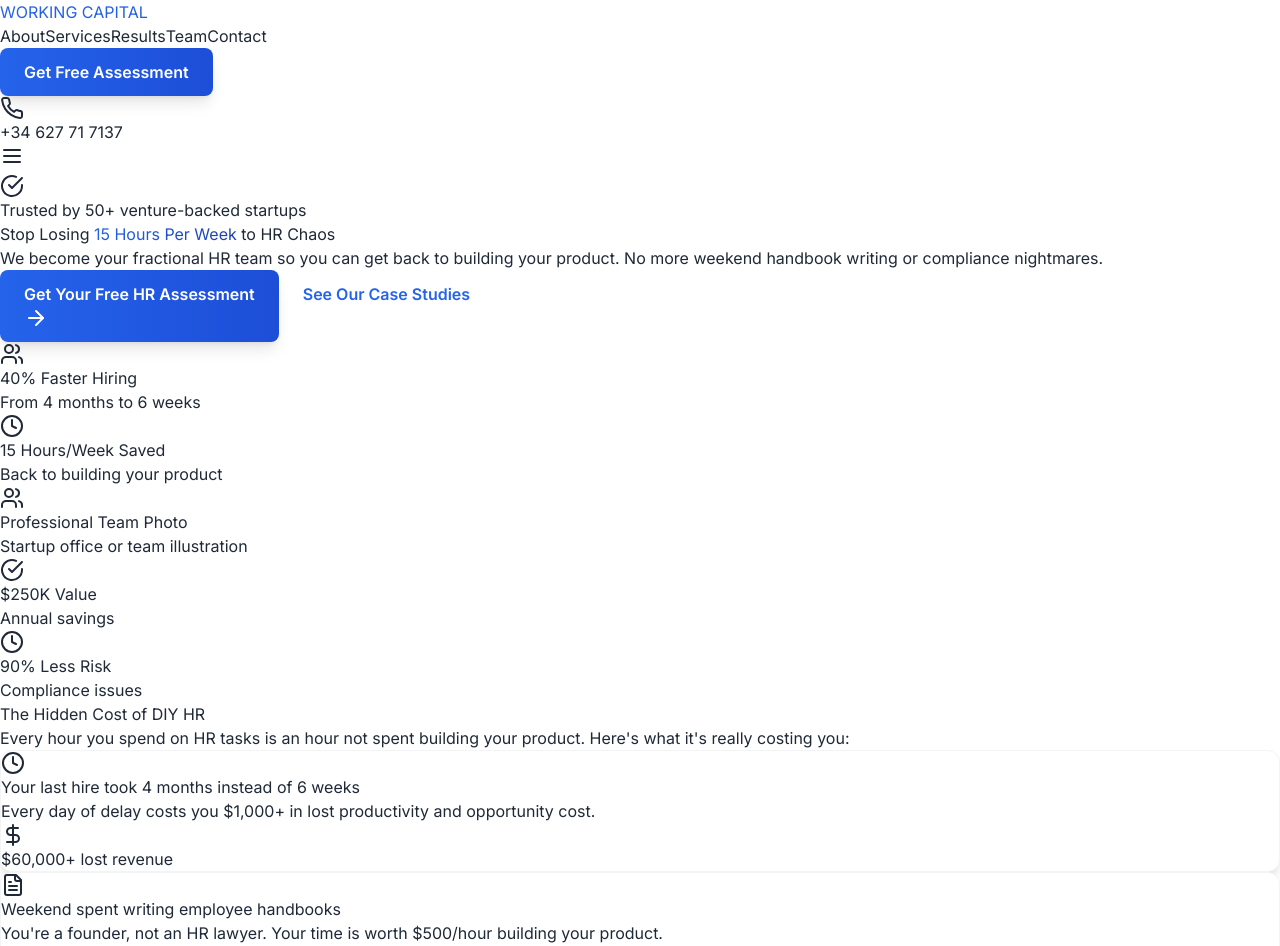
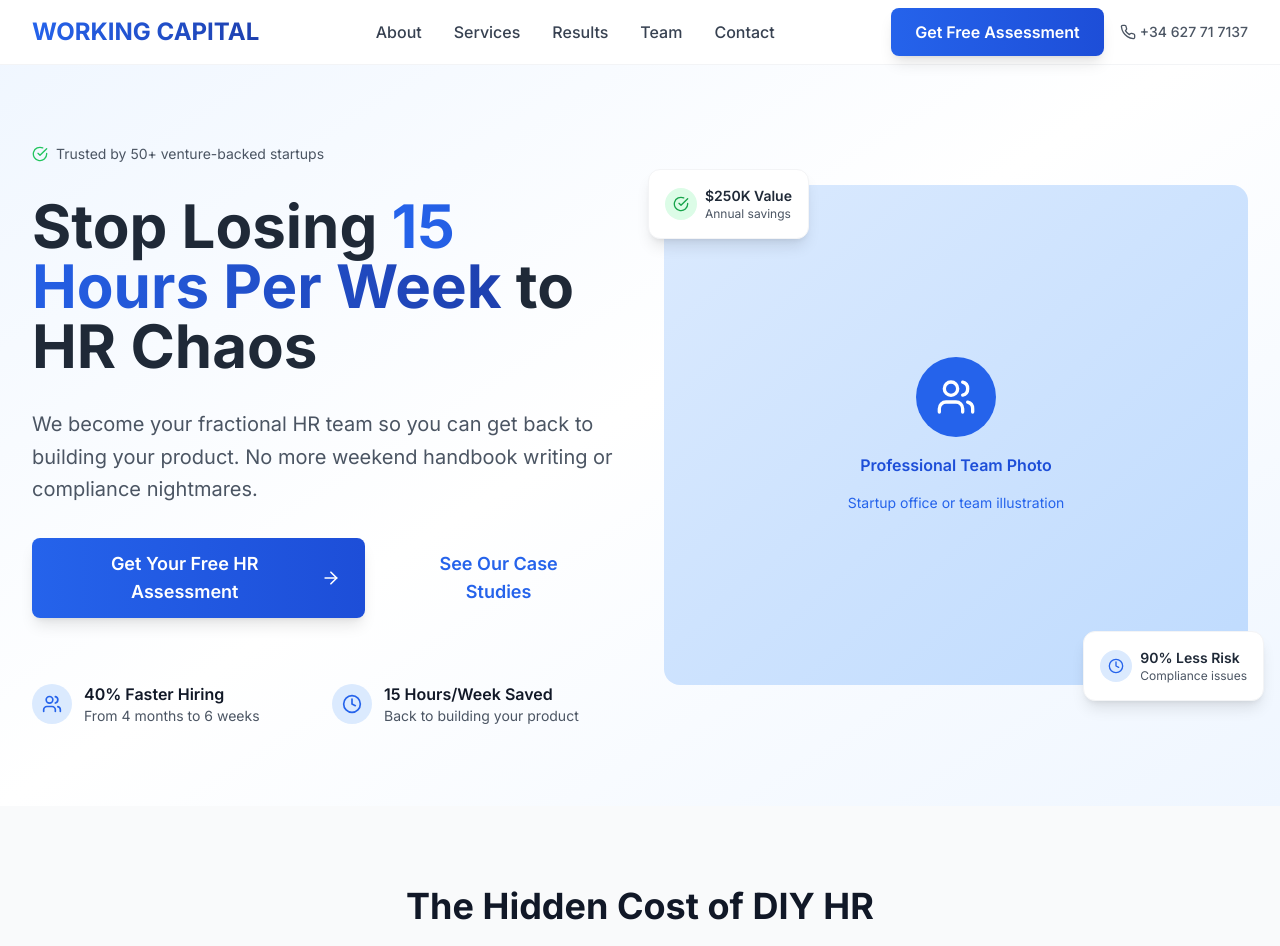
Before and after one commit to peter-workingcapital/workingcapital-website4, a Next.js app: page / in a window 1280 px wide. Shown: the top 946 px of the page. Built offline with nearby package versions, Linux system fonts and the light colour scheme.

Commit message:
Add files via upload

```diff
--- /dev/null
+++ b/globals.css
@@ -0,0 +1,111 @@
+@import url('https://fonts.googleapis.com/css2?family=Inter:wght@400;500;600;700;800&display=swap');
+@tailwind base;
+@tailwind components;
+@tailwind utilities;
+
+:root {
+  --primary-blue: #2563eb;
+  --secondary-blue: #1d4ed8;
+  --text-primary: #1f2937;
+  --text-secondary: #6b7280;
+  --background: #ffffff;
+  --accent: #f59e0b;
+}
+
+* {
+  box-sizing: border-box;
+  padding: 0;
+  margin: 0;
+}
+
+html,
+body {
+  max-width: 100vw;
+  overflow-x: hidden;
+  font-family: 'Inter', sans-serif;
+}
+
+body {
+  color: var(--text-primary);
+  background: var(--background);
+}
+
+a {
+  color: inherit;
+  text-decoration: none;
+}
+
+/* Custom scrollbar */
+::-webkit-scrollbar {
+  width: 8px;
+}
+
+::-webkit-scrollbar-track {
+  background: #f1f1f1;
+}
+
+::-webkit-scrollbar-thumb {
+  background: #c1c1c1;
+  border-radius: 4px;
+}
+
+::-webkit-scrollbar-thumb:hover {
+  background: #a8a8a8;
+}
+
+/* Smooth scrolling */
+html {
+  scroll-behavior: smooth;
+}
+
+/* Custom button styles */
+.btn-primary {
+  @apply bg-gradient-to-r from-primary-600 to-primary-700 text-white font-semibold py-3 px-6 rounded-lg shadow-lg hover:shadow-xl transform hover:-translate-y-0.5 transition-all duration-200;
+}
+
+.btn-secondary {
+  @apply border-2 border-primary-600 text-primary-600 font-semibold py-3 px-6 rounded-lg hover:bg-primary-600 hover:text-white transition-all duration-200;
+}
+
+.btn-ghost {
+  @apply text-primary-600 font-semibold py-3 px-6 rounded-lg hover:bg-primary-50 transition-all duration-200;
+}
+
+/* Card styles */
+.card {
+  @apply bg-white rounded-xl shadow-lg hover:shadow-xl transition-all duration-300 border border-gray-100;
+}
+
+.card-hover {
+  @apply transform hover:-translate-y-2 transition-all duration-300;
+}
+
+/* Gradient text */
+.gradient-text {
+  @apply bg-gradient-to-r from-primary-600 to-primary-800 bg-clip-text text-transparent;
+}
+
+/* Animation utilities */
+.animate-fade-in {
+  animation: fadeIn 0.6s ease-in-out;
+}
+
+.animate-slide-up {
+  animation: slideUp 0.6s ease-out;
+}
+
+/* Keyframes */
+@keyframes fadeIn {
+  from { opacity: 0; }
+  to { opacity: 1; }
+}
+
+@keyframes slideUp {
+  from { transform: translateY(20px); opacity: 0; }
+  to { transform: translateY(0); opacity: 1; }
+}
+
+/* Focus styles */
+.focus-ring {
+  @apply focus:outline-none focus:ring-2 focus:ring-primary-500 focus:ring-offset-2;
+}
--- a/tailwind.config.js
+++ b/tailwind.config.js
@@ -1,9 +1,9 @@
 /** @type {import('tailwindcss').Config} */
 module.exports = {
   content: [
-    './src/pages/**/*.{js,ts,jsx,tsx,mdx}',
-    './src/components/**/*.{js,ts,jsx,tsx,mdx}',
-    './src/app/**/*.{js,ts,jsx,tsx,mdx}',
+    './app/**/*.{js,ts,jsx,tsx,mdx}',
+    './components/**/*.{js,ts,jsx,tsx,mdx}',
+    './lib/**/*.{js,ts,jsx,tsx,mdx}',
   ],
   theme: {
     extend: {
```
